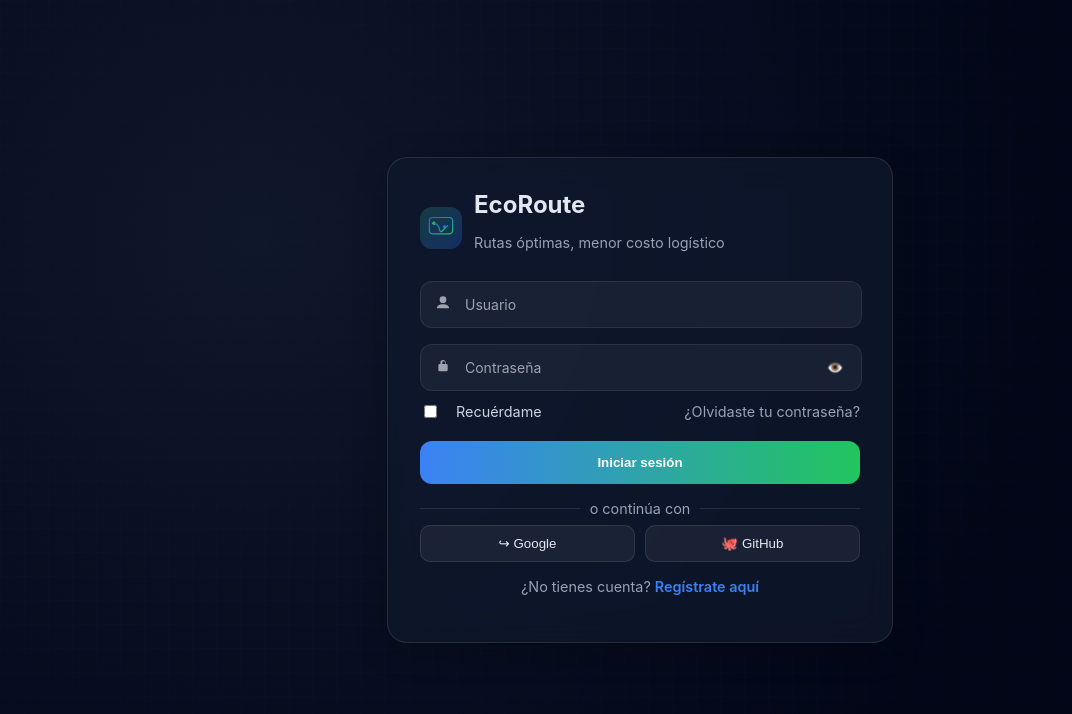
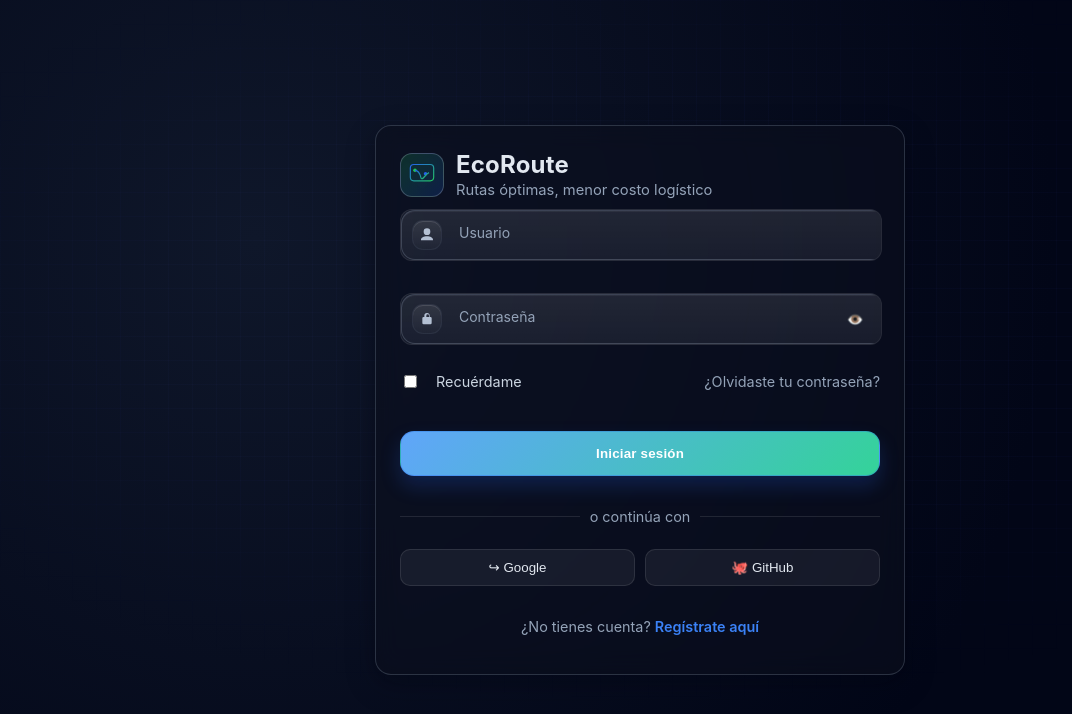
Before and after one commit to 1ACC0184-2520-12604-Grupo1-EcoRoute/EcoRoute-frontend, a React (Vite) app: page /login in a window 1280 px wide. Shown: the top 714 px of the page, without its empty margins (0-1072 px from the left). Built offline with nearby package versions, Linux system fonts and the light colour scheme.

Commit message:
Upload Login and register

```diff
--- a/src/domains/auth/ui/LoginPage.css
+++ b/src/domains/auth/ui/LoginPage.css
@@ -233,3 +233,10 @@
 .link-muted:hover {
   text-decoration: underline;
 }
+.card {
+  animation: card-in .35s ease;
+}
+@keyframes card-in {
+  from { opacity: 0; transform: translateY(8px) scale(.98); }
+  to { opacity: 1; transform: translateY(0) scale(1); }
+}
--- a/src/domains/auth/ui/RegisterPage.css
+++ b/src/domains/auth/ui/RegisterPage.css
@@ -1,78 +1,214 @@
-.register-container {
-  max-width: 400px;
-  margin: 5rem auto;
-  padding: 2rem;
-  border-radius: 12px;
-  background: #ffffff;
-  box-shadow: 0px 4px 12px rgba(0, 0, 0, 0.1);
-  font-family: Arial, sans-serif;
+/* ==== Sin barras globales (igual que login) ==== */
+html, body { height: 100%; }
+body { margin: 0; overflow: hidden; }
+
+/* ====== Tokens compartidos (coherentes con login) ====== */
+:root{
+  --bg: radial-gradient(1200px 600px at 80% 0%, #1e293b 0%, rgba(2,6,23,0) 60%),
+  radial-gradient(900px 500px at 10% 100%, #0f172a 0%, rgba(2,6,23,0) 65%),
+  linear-gradient(180deg, #0b1220, #0a0f1f);
+  --card-bg: rgba(12, 16, 28, .62);
+  --card-border: rgba(148,163,184,.25);
+  --text: #e2e8f0;
+  --muted: #94a3b8;
+  --brand-1: #60a5fa; /* azul rutas */
+  --brand-2: #34d399; /* verde energía */
+  --ring: #7dd3fc;
+  --radius: 16px;
+  --radius-sm: 14px;
+  --shadow-1: 0 10px 30px rgba(2, 6, 23, .25);
+  --shadow-2: 0 6px 16px rgba(2, 6, 23, .18);
+  --field-bg: linear-gradient(180deg, rgba(255,255,255,.05), rgba(255,255,255,.02));
 }
 
-.register-container h1 {
-  text-align: center;
-  margin-bottom: 1.5rem;
-  color: #2c3e50;
+/* ====== Layout base (coherente con login) ====== */
+.register-page{
+  height: 100svh;
+  display: grid;
+  place-items: center;
+  background: var(--bg);
+  padding: 24px 16px;
+  position: relative;
+  overflow: hidden;
+  color: var(--text);
+  font-family: ui-sans-serif, system-ui, -apple-system, Segoe UI, Roboto, "Helvetica Neue", Arial;
 }
 
-.register-form {
-  display: flex;
-  flex-direction: column;
+/* Fondo de cuadrícula (igual que login) */
+.bg-grid{
+  position: fixed; inset: 0; pointer-events: none;
+  background-image:
+          linear-gradient(to right, rgba(99,102,241,.08) 1px, transparent 1px),
+          linear-gradient(to bottom, rgba(99,102,241,.08) 1px, transparent 1px);
+  background-size: 24px 24px;
+  mask-image: radial-gradient(70% 50% at 50% 40%, black 55%, transparent 100%);
 }
 
-.register-form label {
-  margin-bottom: 0.3rem;
-  font-weight: bold;
-  color: #34495e;
+/* ====== Tarjeta glass ====== */
+.card{
+  width: clamp(320px, 90vw, 480px);
+  border-radius: var(--radius);
+  background: var(--card-bg);
+  border: 1px solid var(--card-border);
+  box-shadow: var(--shadow-1), var(--shadow-2);
+  backdrop-filter: blur(12px) saturate(120%);
+  -webkit-backdrop-filter: blur(12px) saturate(120%);
+  padding: 24px;
+  animation: card-in .35s ease;
+}
+@keyframes card-in { from { opacity: 0; transform: translateY(6px) scale(.996); } to { opacity: 1; transform: translateY(0) scale(1); } }
+
+/* ====== Header ====== */
+.brand{ display:flex; align-items:center; gap:12px; margin-bottom: 10px; }
+.brand__logo{
+  width:42px; height:42px; display:grid; place-items:center;
+  border-radius: 12px;
+  background: linear-gradient(135deg, rgba(34,197,94,.2), rgba(37,99,235,.2));
+  border: 1px solid rgba(148,163,184,.35);
+  box-shadow: 0 8px 20px rgba(2,6,23,.05) inset;
+}
+.title{ font-size: 1.5rem; margin:0; letter-spacing:.2px; }
+.subtitle{ margin:.1rem 0 0; color: var(--muted); font-size:.92rem; }
+
+/* ====== Formulario ====== */
+.form{ display:grid; gap: 16px; margin-top: 8px; }
+
+/* Campo con icono + estilo filled */
+.field{ position: relative; display: grid; }
+.field__icon{
+  position: absolute; left: 12px; top: 50%; transform: translateY(-50%);
+  width: 28px; height: 28px; display:grid; place-items:center;
+  color: #b0bdd1; z-index: 2;
+}
+.field__icon::before{
+  content:""; position:absolute; inset:0;
+  border-radius: 10px;
+  background: linear-gradient(180deg, rgba(255,255,255,.08), rgba(255,255,255,.02));
+  box-shadow: inset 0 1px 0 rgba(255,255,255,.12), 0 0 0 1px rgba(148,163,184,.12);
 }
 
-.register-form input {
-  padding: 0.6rem;
-  margin-bottom: 1rem;
-  border: 1px solid #bdc3c7;
-  border-radius: 8px;
-  font-size: 14px;
+/* Input + label flotante */
+.field input{
+  width: 100%;
+  height: 48px;
+  padding: 0 44px 0 52px; /* icono + posible toggle */
+  border-radius: var(--radius-sm);
+  border: 1px solid rgba(148,163,184,.28);
+  background: var(--field-bg);
+  color: var(--text);
+  font-size: 15px;
+  outline: none;
+  transition: border-color .2s, box-shadow .2s, background .2s;
+  box-shadow:
+          inset 0 1px 0 rgba(255,255,255,.06),
+          0 0 0 0 rgba(125,211,252,0);
+}
+.field input::placeholder{ color: transparent; }
+
+.field label{
+  position: absolute; left: 52px; top: 14px;
+  color: var(--muted); font-size: 14px;
+  transform-origin: left top;
+  transition: transform .15s ease, color .2s ease, top .15s ease, left .15s ease, background .15s ease;
+  padding: 0 6px; pointer-events: none;
+  background: transparent;
+}
+.field input:focus + label,
+.field input:not(:placeholder-shown) + label{
+  top: -8px; left: 44px;
+  transform: scale(.86);
+  color: var(--ring);
+  background: linear-gradient(180deg, transparent 45%, var(--card-bg) 45%);
 }
 
-.register-form input:focus {
-  border-color: #2980b9;
-  outline: none;
+/* Ring accesible + foco */
+.field__ring{
+  position: absolute; inset: -2px;
+  border-radius: calc(var(--radius-sm) + 2px);
+  box-shadow: 0 0 0 0 rgba(125,211,252,0);
+  transition: box-shadow .2s ease;
+  pointer-events: none;
+}
+.field:focus-within .field__ring{
+  box-shadow: 0 0 0 3px rgba(125,211,252,.32);
+}
+.field input:focus{
+  border-color: rgba(125,211,252,.75);
+  box-shadow:
+          inset 0 1px 0 rgba(255,255,255,.08),
+          0 0 0 3px rgba(125,211,252,.18);
 }
 
-.register-form button {
-  background-color: #27ae60;
-  color: white;
-  padding: 0.7rem;
-  border: none;
-  border-radius: 8px;
-  font-size: 15px;
-  font-weight: bold;
+/* Toggle password (si lo usas en registrar) */
+.toggle-pwd{
+  position: absolute; right: 8px; top: 50%; transform: translateY(-50%);
+  border: none; background: transparent; color: #9aa8bd;
+  width: 36px; height: 36px; border-radius: 10px;
+  display: grid; place-items: center; cursor: pointer;
+  transition: background .2s, color .2s;
+  z-index: 2;
+}
+.toggle-pwd:hover{ background: rgba(148,163,184,.14); color: var(--text); }
+
+/* hint */
+.hint{ margin-top: 6px; color: var(--muted); font-size: 12.5px; }
+
+/* Botón principal */
+.btn{
+  display:inline-flex; align-items:center; justify-content:center;
+  gap:8px; width:100%;
+  padding: 14px 16px;
+  border-radius: var(--radius-sm);
+  border: 1px solid rgba(37, 99, 235, .32);
+  background: linear-gradient(135deg, var(--brand-1), var(--brand-2));
+  color: white; font-weight: 700; letter-spacing:.2px;
   cursor: pointer;
-  transition: background 0.3s;
+  transition: transform .06s ease, box-shadow .2s ease, opacity .2s ease, filter .2s ease;
+  box-shadow: 0 10px 20px rgba(37,99,235,.22);
+  margin-top: 4px;
 }
+.btn:hover{ box-shadow: 0 14px 26px rgba(37,99,235,.32); filter: saturate(1.05); }
+.btn:active{ transform: translateY(1px) scale(.998); }
+.btn:disabled{ opacity:.75; cursor:not-allowed; }
 
-.register-form button:hover {
-  background-color: #1e874b;
+/* Spinner */
+.spinner{
+  width: 16px; height: 16px;
+  border: 2px solid rgba(255,255,255,.5);
+  border-top-color: white;
+  border-radius: 50%;
+  animation: spin .8s linear infinite;
 }
+@keyframes spin { to { transform: rotate(360deg); } }
 
-.register-message {
-  margin-top: 1rem;
-  text-align: center;
-  font-size: 14px;
+/* Alertas (coherentes con login) */
+.alert{
+  display:flex; align-items:flex-start; gap:12px;
+  padding:12px 14px; border-radius: 12px;
+  background: rgba(255,255,255,.06);
+  border: 1px solid rgba(148,163,184,.35);
+  color: var(--muted); font-size:14px;
+  margin-bottom:12px;
 }
+.alert--success{ border-color: rgba(16,185,129,.45); color:#bbf7d0; background: rgba(16,185,129,.08); }
+.alert--error{ border-color: rgba(239,68,68,.45); color:#fecaca; background: rgba(239,68,68,.08); }
+.alert__icon{ font-weight:700; margin-top:1px; }
+.alert__text{ flex:1; }
+.alert__close{
+  border:none; background:transparent; font-size:18px; line-height:1;
+  color: inherit; cursor:pointer; padding:2px 6px; border-radius:8px;
+}
+.alert__close:hover{ background: rgba(255,255,255,.08); }
 
-.register-login-link {
-  margin-top: 1rem;
-  text-align: center;
-  font-size: 14px;
-  color: #34495e;
+/* Enlace a login */
+.login-link{
+  text-align:center; color: var(--muted); font-size: 14px; margin-top: 12px;
 }
+.login-link a{ color: var(--brand-1); font-weight: 700; text-decoration: none; }
+.login-link a:hover{ text-decoration: underline; }
 
-.register-login-link a {
-  color: #2980b9;
-  font-weight: bold;
-  text-decoration: none;
+/* ====== Responsive: pantallas muy bajas ====== */
+@media (max-height: 650px){
+  .register-page{ overflow-y: auto; }
+  .card{ margin: 16px 0; padding: 20px; }
 }
-
-.register-login-link a:hover {
-  text-decoration: underline;
-}
--- a/src/domains/auth/ui/RegisterPage.tsx
+++ b/src/domains/auth/ui/RegisterPage.tsx
@@ -3,78 +3,148 @@
 import "./RegisterPage.css";
 
 export const RegisterPage: React.FC = () => {
-  const [username, setUsername] = useState("");
-  const [email, setEmail] = useState("");
-  const [password, setPassword] = useState("");
-  const [message, setMessage] = useState("");
+  const [username, setUsername]   = useState("");
+  const [email, setEmail]         = useState("");
+  const [password, setPassword]   = useState("");
+  const [showPwd, setShowPwd]     = useState(false);
+  const [message, setMessage]     = useState("");
+  const [loading, setLoading]     = useState(false);
   const navigate = useNavigate();
 
   const handleSubmit = async (e: React.FormEvent) => {
     e.preventDefault();
+    setMessage("");
+    setLoading(true);
 
     try {
       const response = await fetch("http://127.0.0.1:8000/register", {
         method: "POST",
-        headers: {
-          "Content-Type": "application/json",
-        },
+        headers: { "Content-Type": "application/json" },
         body: JSON.stringify({ username, email, password }),
       });
 
       if (!response.ok) {
-        const err = await response.json();
+        const err = await response.json().catch(() => ({}));
         throw new Error(err.detail || "Error en el registro");
       }
 
       const data = await response.json();
       setMessage(`✅ Usuario ${data.username} registrado con éxito. Redirigiendo al login...`);
-
-      // Redirigir después de 1 segundo al login
-      setTimeout(() => {
-        navigate("/login", { replace: true });
-      }, 1000);
+      setTimeout(() => navigate("/login", { replace: true }), 1000);
     } catch (err: any) {
       setMessage("❌ " + err.message);
+    } finally {
+      setLoading(false);
     }
   };
 
   return (
-    <div className="register-container">
-      <h1>Registro</h1>
-      <form className="register-form" onSubmit={handleSubmit}>
-        <label>Usuario</label>
+      <main className="register-page">
+        <div className="bg-grid" aria-hidden="true" />
+
+        <section className="card">
+          <header className="brand">
+            <div className="brand__logo" aria-hidden="true">
+              <svg viewBox="0 0 48 48" width="28" height="28">
+                <defs>
+                  <linearGradient id="gr2" x1="0" y1="0" x2="1" y2="1">
+                    <stop offset="0" stopColor="#2563eb" />
+                    <stop offset="1" stopColor="#22c55e" />
+                  </linearGradient>
+                </defs>
+                <rect x="4" y="6" width="40" height="28" rx="6" fill="none" stroke="url(#gr2)" strokeWidth="2"/>
+                <path d="M8 26h32" stroke="url(#gr2)" strokeWidth="2" />
+                <circle cx="16" cy="16" r="3" fill="#22c55e"/>
+                <circle cx="32" cy="22" r="3" fill="#2563eb"/>
+              </svg>
+            </div>
+            <div>
+              <h1 className="title">Crear cuenta</h1>
+              <p className="subtitle">Únete a EcoRoute para optimizar tus rutas</p>
+            </div>
+          </header>
+
+          {message && (
+              <div className={`alert ${message.startsWith("✅") ? "alert--success" : "alert--error"}`}>
+                <span className="alert__icon">{message.startsWith("✅") ? "✔" : "✖"}</span>
+                <span className="alert__text">{message}</span>
+              </div>
+          )}
+
+          <form className="form" onSubmit={handleSubmit}>
+            {/* Usuario */}
+            <div className="field">
+            <span className="field__icon">
+              <svg viewBox="0 0 24 24" width="16" height="16">
+                <path d="M12 12a5 5 0 1 0-5-5 5 5 0 0 0 5 5Zm0 2c-5 0-9 2.5-9 5v1h18v-1c0-2.5-4-5-9-5Z" fill="currentColor"/>
+              </svg>
+            </span>
               <input
                   type="text"
                   value={username}
                   onChange={(e) => setUsername(e.target.value)}
                   required
+                  placeholder=" "
               />
+              <label>Usuario</label>
+              <span className="field__ring" />
+            </div>
 
-        <label>Email</label>
+            {/* Email */}
+            <div className="field">
+            <span className="field__icon">
+              <svg viewBox="0 0 24 24" width="16" height="16">
+                <path d="M20 6H4a2 2 0 0 0-2 2v8a2 2 0 0 0 2 2h16a2 2 0 0 0 2-2V8a2 2 0 0 0-2-2Zm0 2-8 5L4 8" fill="currentColor"/>
+              </svg>
+            </span>
               <input
                   type="email"
                   value={email}
                   onChange={(e) => setEmail(e.target.value)}
                   required
+                  placeholder=" "
               />
+              <label>Email</label>
+              <span className="field__ring" />
+            </div>
 
-        <label>Contraseña</label>
+            {/* Contraseña */}
+            <div className="field">
+            <span className="field__icon">
+              <svg viewBox="0 0 24 24" width="16" height="16">
+                <path d="M17 9h-1V7a4 4 0 0 0-8 0v2H7a2 2 0 0 0-2 2v7a2 2 0 0 0 2 2h10a2 2 0 0 0 2-2v-7a2 2 0 0 0-2-2Zm-6 0V7a2 2 0 0 1 4 0v2Z" fill="currentColor"/>
+              </svg>
+            </span>
               <input
-          type="password"
+                  type={showPwd ? "text" : "password"}
                   value={password}
                   onChange={(e) => setPassword(e.target.value)}
                   required
+                  placeholder=" "
               />
+              <label>Contraseña</label>
+              <button
+                  type="button"
+                  className="toggle-pwd"
+                  onClick={() => setShowPwd(!showPwd)}
+                  aria-label="Mostrar u ocultar contraseña"
+              >
+                {showPwd ? "🙈" : "👁️"}
+              </button>
+              <span className="field__ring" />
+            </div>
+            {/* hint FUERA del .field para no deformar el recuadro */}
+            <p className="hint">Mínimo 8 caracteres</p>
 
-        <button type="submit">Registrarse</button>
+            <button type="submit" className="btn" disabled={loading}>
+              {loading ? <span className="spinner" /> : "Registrarse"}
+            </button>
+
+            <p className="login-link">
+              ¿Ya tienes cuenta? <Link to="/login">Inicia sesión aquí</Link>
+            </p>
           </form>
-
-      {message && <p className="register-message">{message}</p>}
-
-      <p className="register-login-link">
-        ¿Ya tienes cuenta?{" "}
-        <Link to="/login">Inicia sesión aquí</Link>
-      </p>
-    </div>
+        </section>
+      </main>
   );
 };
```
Also changed, not shown: src/domains/auth/ui/LoginPage.tsx (line endings or trailing spaces). Lines whose indentation alone changed are shown as unchanged.
